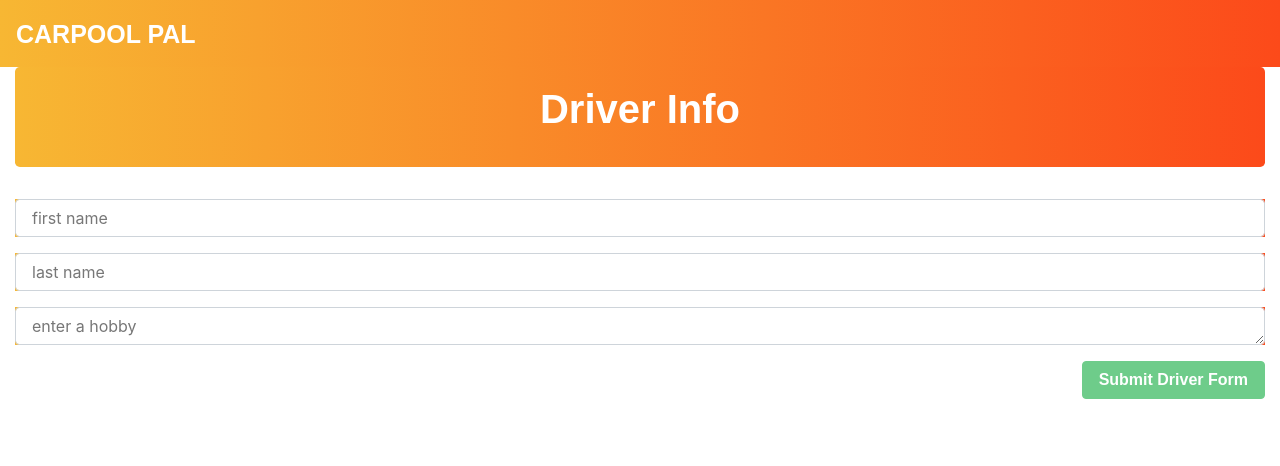
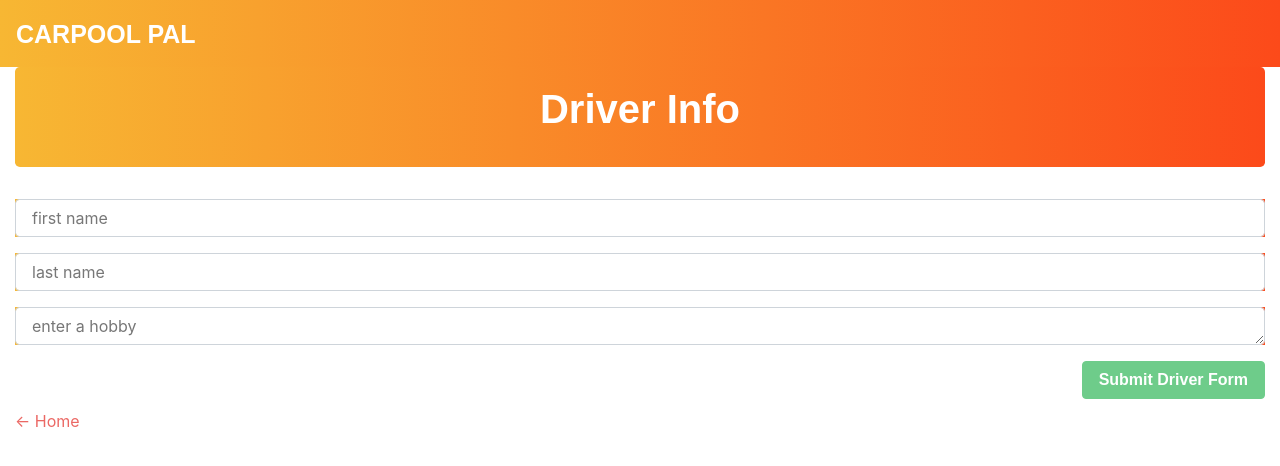
Before and after one commit to chihaby/final-project, a React (Create React App) app in the folder client/: page /drivers in a window 1280 px wide. Shown: the top 466 px of the page. Built offline with nearby package versions, Linux system fonts and the light colour scheme; no server answers; a web font is replaced by a local one.

Commit message:
adds home page links in pages

```diff
--- a/client/src/pages/Drivers-list.js
+++ b/client/src/pages/Drivers-list.js
@@ -86,6 +86,11 @@ class DriversList extends Component {
                         )}
                     </Col>
                 </Row>
+                <Row>
+                <Col size="md-2">
+                    <Link to="/">← Home</Link>
+                </Col>
+                </Row>
             </Container>
             )}
             }
--- a/client/src/pages/Drivers.js
+++ b/client/src/pages/Drivers.js
@@ -93,6 +93,11 @@ class Drivers extends Component {
                 </form>
             </Col>
             </Row>
+            <Row>
+            <Col size="md-2">
+                <Link to="/">← Home</Link>
+            </Col>
+            </Row>
         </Container>
         );
     }
--- a/client/src/pages/Riders-list.js
+++ b/client/src/pages/Riders-list.js
@@ -86,6 +86,11 @@ class RidersList extends Component {
                             )}
                         </Col>
                     </Row>
+                    <Row>
+                    <Col size="md-2">
+                        <Link to="/">← Home</Link>
+                    </Col>
+                    </Row>
                 </Container>
                 )}
                 }
--- a/client/src/pages/Riders.js
+++ b/client/src/pages/Riders.js
@@ -92,6 +92,11 @@ class Riders extends Component {
                 </form>
             </Col>
             </Row>
+            <Row>
+            <Col size="md-2">
+                <Link to="/">← Home</Link>
+            </Col>
+            </Row>
         </Container>
         );
     }
```
